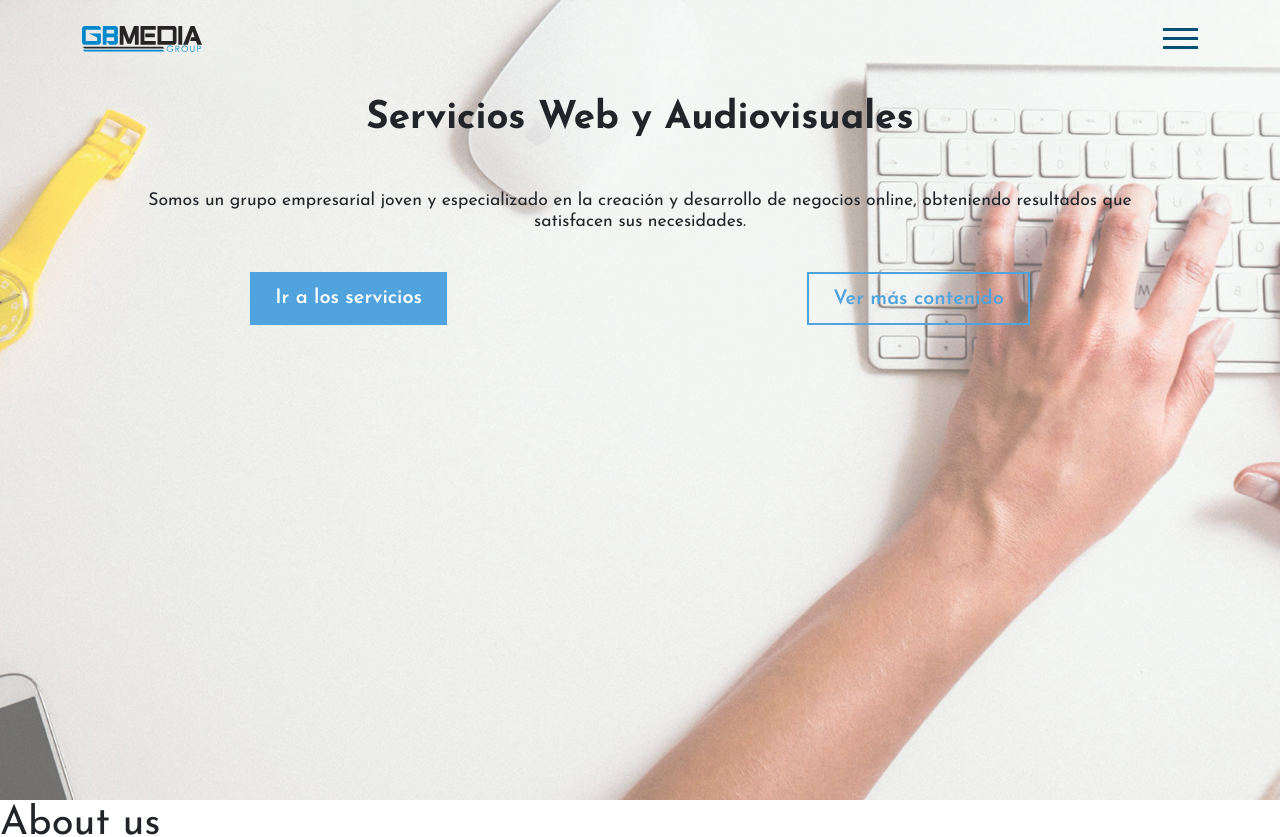
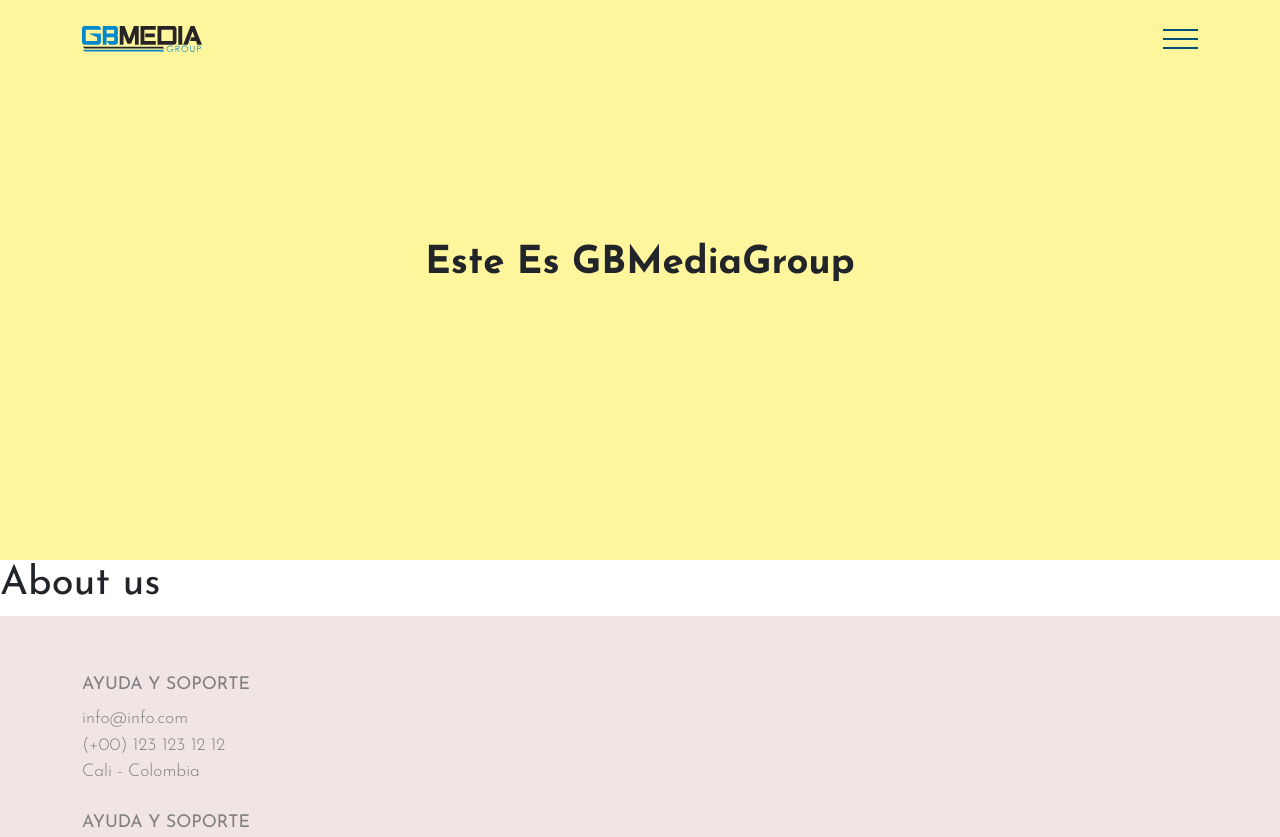
Before and after one commit to johanmeci/p-gbmedia, a React (Create React App) app: page /about in a window 1280 px wide. Shown: the top 837 px of the page. Built offline with nearby package versions, Linux system fonts and the light colour scheme.

Commit message:
Adding dynamic content to hero component

```diff
--- a/src/components/Hero/Hero.js
+++ b/src/components/Hero/Hero.js
@@ -1,11 +1,32 @@
 import { Col, Container, Row } from "react-bootstrap";
+import { useLocation } from "react-router-dom";
+
 import Navbar from "../Navbar/Navbar";
+import { txtHero } from "../../constants/constants";
 
 import './hero.css';
 
 export default function Hero() {
+
+  const { pathname } = useLocation();
+  const { title, subtitle, tag } = txtHero.filter(txt => txt.tag === pathname)[0] || {};
+
+  let arrowSection;
+
+  if (pathname === '/') {
+    arrowSection =
+      <section className="flechaBajar">
+        <Container>
+          <Row>
+            <a href="servicios" className="flcBajar btn btnPrincipal">Ir a los servicios</a>
+            <a href="#serviciosIndex" className="flcBajar btn btnSecundario">Ver más contenido</a>
+          </Row>
+        </Container>
+      </section>;
+  }
+
   return (
-    <section className="bienvenidosPrincipal">
+    <section className={`bienvenidosPrincipal ${tag.replace('/', '')}`}>
       <Navbar/>
       <div className="divPrincipal">
         <section className="textoPrincipal">
@@ -13,21 +34,14 @@
             <Row>
               <Col xs="11" sm="11" md="11" className="m-auto">
                 <article className="contenidoTexto">
-                  <h1>Servicios Web y Audiovisuales</h1>
-                  <h3>Somos un grupo empresarial joven y especializado en la creación y desarrollo de negocios online, obteniendo resultados que satisfacen sus necesidades.</h3>
+                  <h1>{title}</h1>
+                  <h3>{subtitle}</h3>
                 </article>
               </Col>
             </Row>
           </Container>
         </section>
-        <section className="flechaBajar">
-          <Container>
-            <Row>
-              <a href="servicios" className="flcBajar btn btnPrincipal">Ir a los servicios</a>
-              <a href="#serviciosIndex" className="flcBajar btn btnSecundario">Ver más contenido</a>
-            </Row>
-          </Container>
-        </section>
+        {arrowSection}
       </div>
       <div className="imgPrincipal2"></div>
     </section>
--- a/src/components/Hero/hero.css
+++ b/src/components/Hero/hero.css
@@ -28,7 +28,9 @@
     border: 2px solid #51a3de;
 }
 
-body .btn.btnSecundario:active, body .btn.btnSecundario:focus, body .btn.btnSecundario:hover {
+body .btn.btnSecundario:active,
+body .btn.btnSecundario:focus,
+body .btn.btnSecundario:hover {
     background: #51a3de;
     color: #FFFFFF;
 }
@@ -44,6 +46,22 @@
     display: flex;
     flex-direction: column;
     position: relative;
+}
+
+.bienvenidosPrincipal.about {
+    background-color: #FFF59D;
+    padding-bottom: 3rem;
+    height: 70vh;
+    justify-content: center
+}
+
+.bienvenidosPrincipal.contact {
+    height: auto;
+}
+
+.bienvenidosPrincipal.contact .divPrincipal,
+.bienvenidosPrincipal.contact .imgPrincipal2 {
+    display: none;
 }
 
 .bienvenidosPrincipal .divPrincipal {
@@ -72,6 +90,7 @@
     text-align: center;
     font-size: 2.4rem;
     font-weight: 900;
+    text-transform: capitalize;
 }
 
 .bienvenidosPrincipal .textoPrincipal h3 {
@@ -95,6 +114,10 @@
     width: max-content;
 }
 
+.bienvenidosPrincipal.about .imgPrincipal2 {
+    display: none;
+}
+
 .bienvenidosPrincipal .imgPrincipal2 {
     position: absolute;
     top: 0;
@@ -112,3 +135,7 @@
     height: 100%;
     background-color: rgba(255, 255, 255, 0.4)
 }
+
+.bienvenidosPrincipal.services .imgPrincipal2 {
+    background-image: url(/public/images/imgPrincipalServicios.jpg);
+}
--- a/src/components/Navbar/Navbar.js
+++ b/src/components/Navbar/Navbar.js
@@ -4,9 +4,9 @@
 import './navbar.css';
 
 function CustomToggle({ eventKey }) {
-  const decoratedOnClick = useAccordionButton(eventKey);
+  const accordionOnClick = useAccordionButton(eventKey);
 
-  return (<div onClick={decoratedOnClick} className="line"></div>);
+  return (<div onClick={accordionOnClick} className="line"></div>);
 }
 
 document.addEventListener('scroll', () => {
--- a/src/components/Navbar/navbar.css
+++ b/src/components/Navbar/navbar.css
@@ -40,7 +40,7 @@
     left: 0;
     right: 0;
     width: 35px;
-    height: 3px;
+    height: 2px;
     background-color: #005076;
     transition: all .25s ease-out;
 }
--- a/src/constants/constants.js
+++ b/src/constants/constants.js
@@ -56,3 +56,26 @@
 		id: 7
 	}
 ]
+
+export const txtHero = [
+  {
+    tag: '/',
+    title: 'Servicios Web y Audiovisuales',
+    subtitle: 'Somos un grupo empresarial joven y especializado en la creación y desarrollo de negocios online, obteniendo resultados que satisfacen sus necesidades.'
+  },
+  {
+    tag: '/services',
+    title: 'Servicios',
+    subtitle: 'GB Media Group pretende ser un proveedor estratégico de tecnología para sus clientes, convirtiéndose prácticamente en un socio de negocios en este aspecto, priorizando el uso de la brújula antes que el reloj.'
+  },
+  {
+    tag: '/about',
+    title: 'Este es GBMediaGroup',
+    subtitle: ''
+  },
+  {
+    tag: '/contact',
+    title: '',
+    subtitle: ''
+  }
+]
--- a/src/css/homePage.css
+++ b/src/css/homePage.css
@@ -25,13 +25,32 @@
 .serviciosIndex .contenedorServicios .servicio {
     cursor: pointer;
     border-radius: 5px;
-    padding: 2rem 1.8rem;
     margin: 1rem auto 1.5rem auto;
     background-color: #FFFFFF;
     box-shadow: 0 2px 6px 0 rgba(202, 202, 202, 0.5);
     transition: all 0.5s ease-in-out;
     position: relative;
     overflow: hidden;
+    border: none;
+}
+
+.serviciosIndex .contenedorServicios .servicio .accordion-button {
+    padding: 2rem 1.8rem;
+    margin-left: 3px;
+}
+
+.serviciosIndex .contenedorServicios .servicio .accordion-button:focus {
+    box-shadow: none;
+}
+
+.serviciosIndex .contenedorServicios .servicio .accordion-button::after {
+    display: none;
+}
+
+.serviciosIndex .contenedorServicios .servicio .accordion-button:not(.collapsed) {
+    background-color: transparent;
+    color: initial;
+    box-shadow: none;
 }
 
 .serviciosIndex .contenedorServicios .servicio:after {
@@ -85,9 +104,12 @@
     font-size: 1.2rem;
 }
 
+.serviciosIndex .contenedorServicios .servicio .bodyServicio.accordion-body {
+    padding: .5rem 1.5rem 1.5rem 1.5rem;
+}
+
 .serviciosIndex .contenedorServicios .servicio .bodyServicio .textoServicio {
     margin-bottom: 0;
-    margin-top: 1rem;
     font-weight: 300;
 }
 
--- a/src/pages/HomePage.js
+++ b/src/pages/HomePage.js
@@ -1,5 +1,4 @@
 import { Accordion, Container, Row } from "react-bootstrap";
-
 import { itemsAbout } from "../constants/constants";
 
 import '../css/homePage.css';
@@ -15,9 +14,9 @@
             <Accordion className="contenedorServicios col-12 col-md-11 col-lg-12">
             {itemsAbout.map(({ title, category, description, image, id }) => (
 
-              <Accordion.Item eventKey={id} className="servicio" key={id}>
+              <Accordion.Item eventKey={id} key={id} className="servicio col-12 col-sm-11">
                 <Accordion.Header className="headerServicio">
-                  <img src={image} alt="icon {category}" className="iconServicio"/>
+                  <img src={image} alt="icon" className="iconServicio"/>
                   <div className="divHeader">
                     <h5 className="txtServicio">{category}</h5>
                     <h4 className="tituloServicio">{title}</h4>
```
Also changed, not shown: public/images/imgPrincipalServicios.jpg (added).
